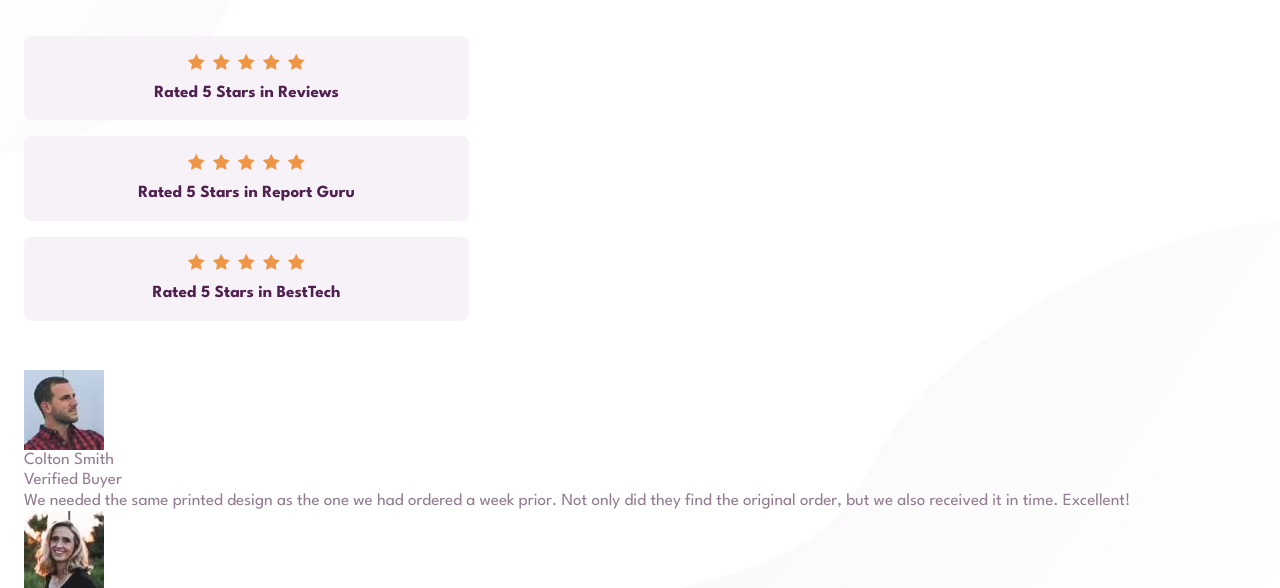
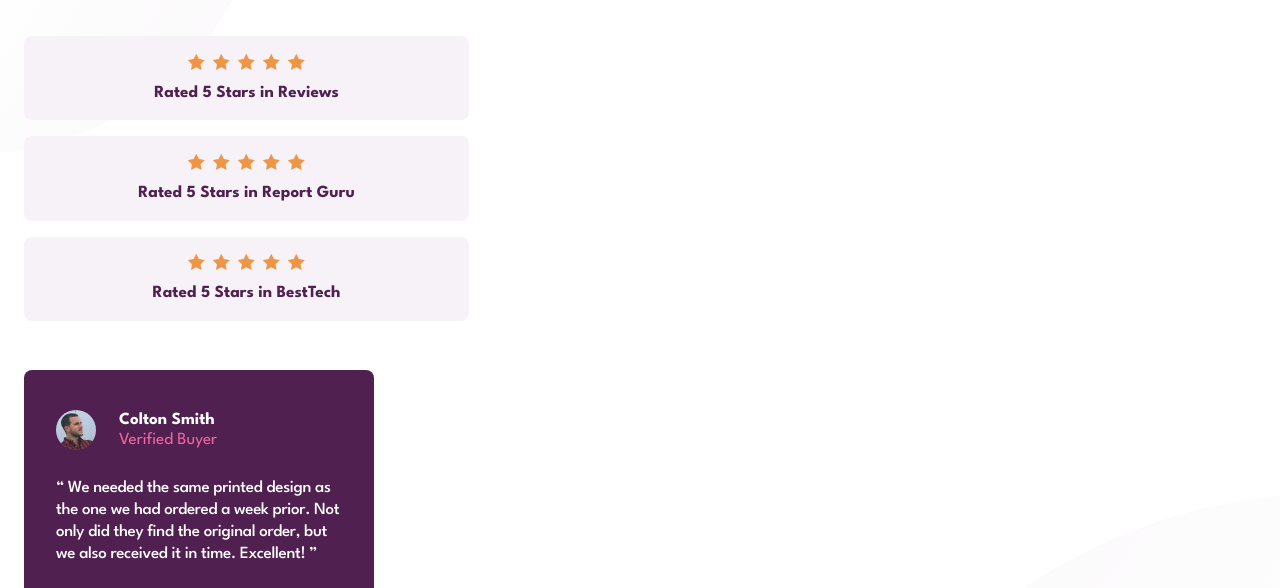
Before and after one commit to OniOdd/social-proof-section, a plain HTML site: page index.html in a window 1280 px wide. Shown: the part 209-797 px from the top of the page. Drawn offline with Linux system fonts and the light colour scheme.

Commit message:
Testimonials block is styled.

```diff
--- a/scss/components/_index.scss
+++ b/scss/components/_index.scss
@@ -1 +1,2 @@
 @forward "review";
+@forward "testimonial";
--- /dev/null
+++ b/scss/components/_testimonial.scss
@@ -0,0 +1,55 @@
+@use "../abstracts" as a;
+
+.testimonial {
+  max-inline-size: 350px;
+  padding: 40px 33px a.clampPx(375, 1440, 31, 39) 32px;
+  background-color: a.$veryDarkMagenta;
+  border-radius: 8px;
+
+  &__header {
+    display: flex;
+    align-items: center;
+    column-gap: a.rem(23);
+    margin-block-end: a.rem(26);
+  }
+
+  &__avatar-wrapper {
+    border-radius: 50%;
+    overflow: hidden;
+  }
+
+  &__avatar {
+    inline-size: a.rem(40);
+    block-size: a.rem(40);
+  }
+
+  &__person-info {
+    text-transform: capitalize;
+  }
+
+  &__name {
+    font-weight: 700;
+    letter-spacing: a.lsEm(-0.2);
+    color: a.$white;
+  }
+
+  &__status {
+    letter-spacing: a.lsEm(0.1);
+    color: a.$softPink;
+  }
+
+  &__quote {
+    font-weight: 500;
+    line-height: 1.3;
+    letter-spacing: a.lsEm(-1.9);
+    color: a.$white;
+  }
+
+  &__quote::before {
+    content: open-quote;
+  }
+
+  &__quote::after {
+    content: close-quote;
+  }
+}
--- a/scss/sections/_testimonials.scss
+++ b/scss/sections/_testimonials.scss
@@ -27,4 +27,11 @@
   &__reviews-container {
     margin-block-end: 49px;
   }
+
+  &__testimonials {
+    display: flex;
+    flex-direction: column;
+    flex-wrap: wrap;
+    gap: 16px 30px;
+  }
 }
```
Also changed, not shown: css/styles.css.
